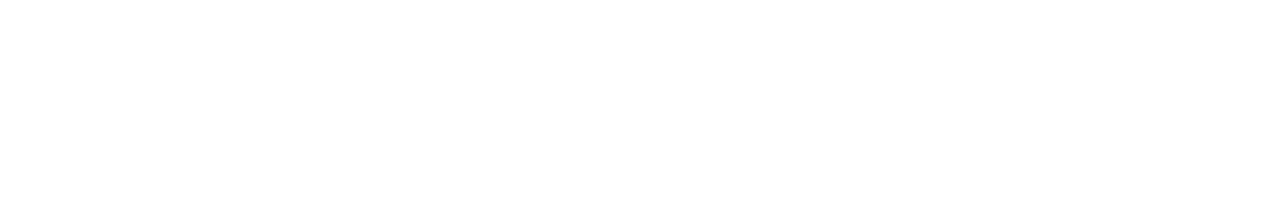
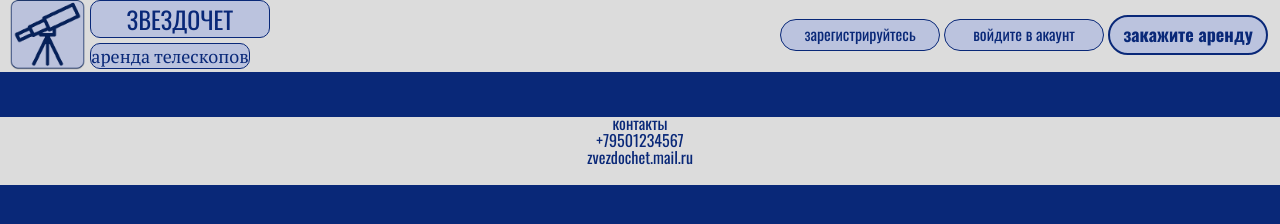
Before and after one commit to Vlada-WoodyChick/telescope-synergy, a website: page index_html_3/index.html in a window 1280 px wide. Drawn offline with nearby package versions, Linux system fonts and the light colour scheme; files whose address does not match are found by name.

Commit message:
before changes

```diff
--- /dev/null
+++ b/css/css_3/style.css
@@ -0,0 +1,6 @@
+@import "../main_css/style.css";
+
+.main__box{
+    width: 100%;
+    height: ;
+}
--- a/index_html_3/index.html
+++ b/index_html_3/index.html
@@ -0,0 +1,97 @@
+<!DOCTYPE html>
+<html lang="ru">
+
+<head>
+    <meta charset="UTF-8">
+    <meta name="viewport" content="width=device-width, initial-scale=1.0">
+
+
+    <link rel="stylesheet" href="../css/css_2/style.css">
+    <link rel="stylesheet" href="/css/css_3/style.css">
+    <title>Телескопы в аренду по всей России.</title>
+</head>
+
+<body>
+
+    <header class="header">
+        <div class="header__content">
+            <div class="header__block header__block_upper-block">
+
+                <div class=" img__box  ">
+                    <div>
+                        <img src="../img/telescope_380.png" alt="Телескоп" width="" height="70px">
+                    </div>
+                </div>
+
+
+                <div class="title__container">
+
+                    <div class=".title__container-name   title__container_large-name">
+                        ЗВЕЗДОЧЕТ
+                    </div>
+
+                    <div>
+                        <div class=".title__container-name
+                            title__container_small-name">
+                            аренда телескопов
+                        </div>
+
+                    </div>
+                </div>
+            </div>
+
+            <div class="header__block header__block_lower-block">
+                <ul class="menu__block">
+                    <li class="menu__item  menu__item_reg "><a class="link__header-menu link__header-menu_item-reg"
+                            href="#">зарегистрируйтесь</a></li>
+                    <li class="menu__item  menu__item_enter">
+                        <a href="#" class="link__header-menu link__header-menu_item-enter">
+                            войдите в акаунт
+                        </a>
+                    </li>
+                    <li class="menu__item  menu__item_order ">
+                        <a href="#" class="link__header-menu link__header-menu_item-order">
+                            закажите аренду
+                        </a>
+                    </li>
+                </ul>
+            </div>
+
+
+
+
+        </div>
+
+    </header>
+
+
+    <div>
+<main class="main__box">
+    <div class="main__contanier">
+
+    </div>
+</main>
+    </div>
+
+
+    <footer class="footer">
+
+        <div class="footer__block">
+            <div class="footer__text-content">
+                <ul class="footer__list list">
+                    контакты
+                    <li class="list__el list__el_tel">+79501234567</li>
+                    <li class="li list__el list__el_e-mail">zvezdochet.mail.ru</li>
+                </ul>
+            </div>
+        </div>
+
+    </footer>
+
+
+
+
+</body>
+
+
+</html>
```
Also changed, not shown: index.html (+6 -3 lines).
